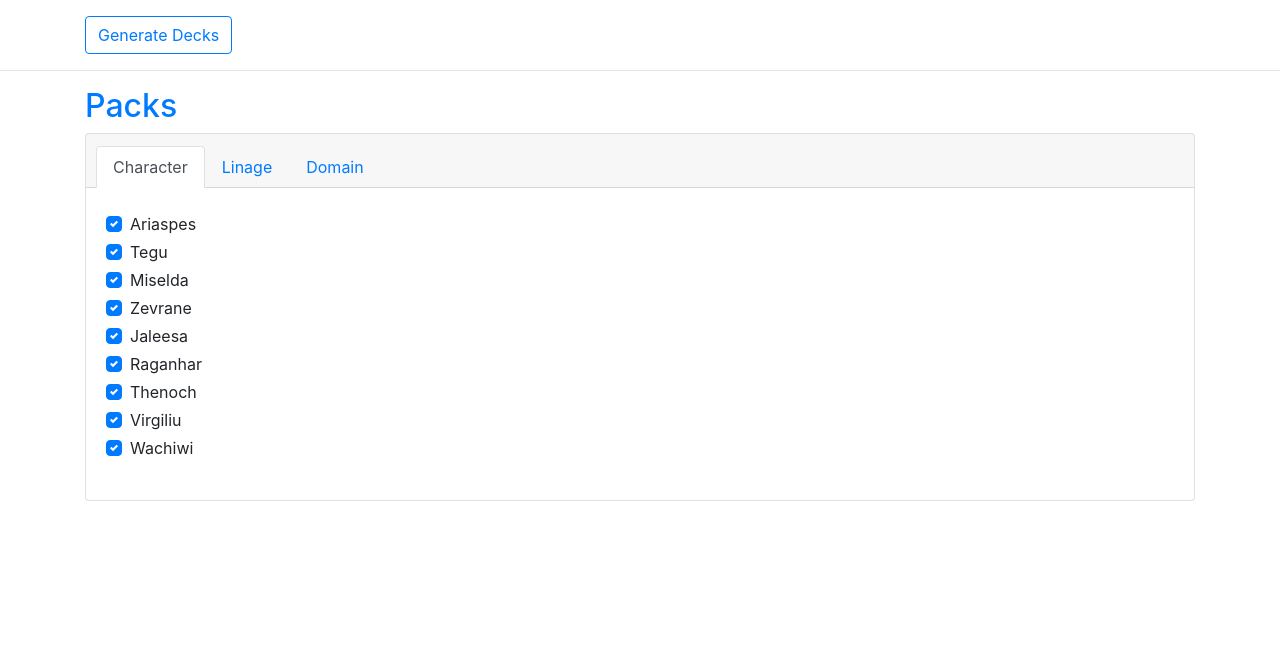
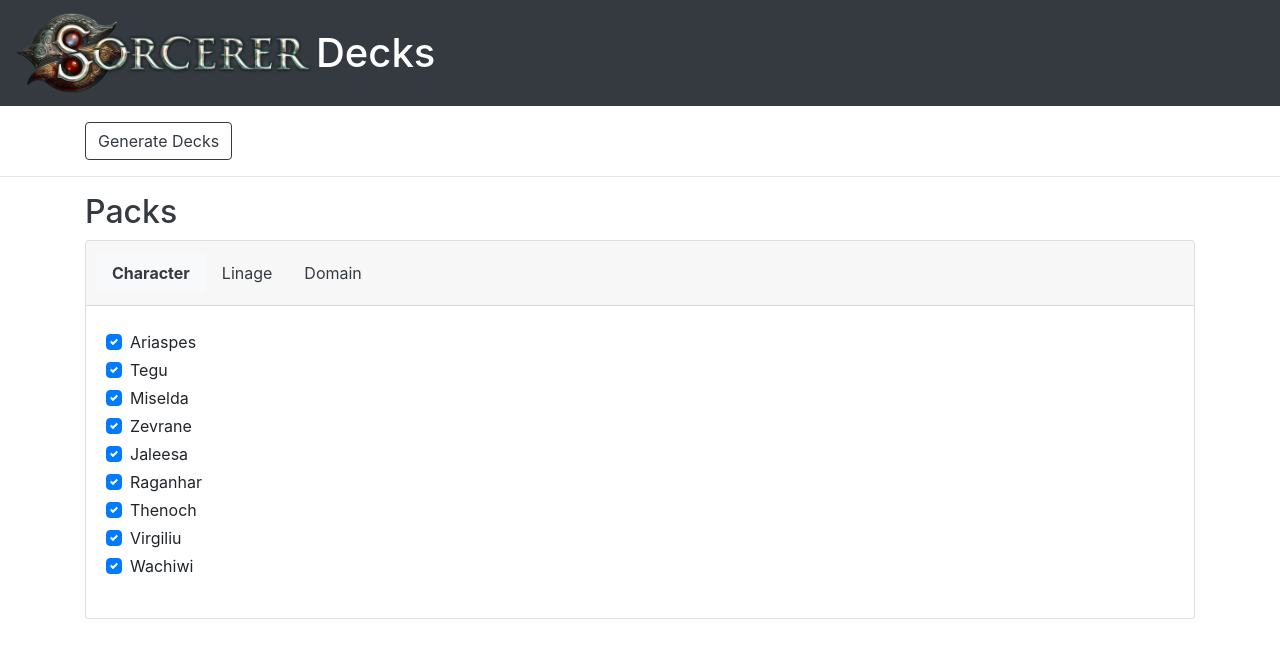
Before and after one commit to skinnybeans/sorcerer-decks, a Vue app: page / in a window 1280 px wide. Shown: the top 658 px of the page. Built offline with nearby package versions, Linux system fonts and the light colour scheme.

Commit message:
added header and colour changes

```diff
--- a/src/App.vue
+++ b/src/App.vue
@@ -1,13 +1,14 @@
 <template>
   <div id="app">
+    <app-header></app-header>
     <b-container>
       <b-row class="mt-3">
         <b-col>
-          <b-button variant="outline-primary" @click="generate_deck">Generate Decks</b-button>
+          <b-button variant="outline-dark" @click="generate_deck">Generate Decks</b-button>
         </b-col>
       </b-row>
       <b-row>
-        <b-col class="col-md-6 col-12" v-for="(deck, index) in decks" :key="deck.character">
+        <b-col class="col-lg-4 col-md-6 col-12" v-for="(deck, index) in decks" :key="deck.character">
           <app-deck :deck=deck :deck_number="index + 1"></app-deck>
         </b-col>
       </b-row>
@@ -16,14 +17,20 @@
     <b-container>
       <b-row>
         <b-col>
-          <h2 class="text-primary">Packs</h2>
+          <h2 class="text-dark">Packs</h2>
         </b-col>
       </b-row>
       <b-row>
         <b-col class="mb-4">
           <b-card no-body>
-            <b-tabs card>
-              <b-tab title="Character" active>
+            <b-tabs
+              pills
+              card
+              active-nav-item-class="font-weight-bold bg-light"
+              nav-item-class="text-danger"
+              active-tab-class=""
+              class="dark">
+              <b-tab title="Character" active title-link-class="text-dark">
                 <b-form-group>
                   <b-form-checkbox
                     v-for="character in characters"
@@ -31,13 +38,13 @@
                     :id="character"
                     :value="character"
                     name="character_box"
-                    class="my-1"
+                    class="my-1 dark"
                     v-model="selectedCharacters">
                     {{ character }}
                   </b-form-checkbox>
                 </b-form-group>
               </b-tab>
-              <b-tab title="Linage">
+              <b-tab title="Linage" title-link-class="text-dark">
                 <b-form-group>
                   <b-form-checkbox
                     v-for="linage in linages"
@@ -51,7 +58,7 @@
                   </b-form-checkbox>
                 </b-form-group>
               </b-tab>
-              <b-tab title="Domain">
+              <b-tab title="Domain" title-link-class="text-dark">
                 <b-form-group>
                   <b-form-checkbox
                     v-for="domain in domains"
@@ -76,6 +83,7 @@
 <script>
 
 import appDeck from './components/Deck.vue';
+import appHeader from './components/Header.vue';
 
 const characterList = ['Ariaspes', 'Tegu', 'Miselda', 'Zevrane', 'Jaleesa', 'Raganhar', 'Thenoch', 'Virgiliu', 'Wachiwi'];
 const linageList = ['The Animist', 'The Demonologist', 'The Bloodlord', 'The Necromancer', 'The Shapeshifter', 'The Druid'];
@@ -124,9 +132,15 @@ export default {
   },
   components: {
     appDeck,
+    appHeader,
   },
 };
 </script>
 
 <style>
+  .my-buttons .active {
+    color: #fff !important;
+    background-color: #28a745 !important;
+    border-color: #28a745 !important;
+  }
 </style>
--- a/src/components/Deck.vue
+++ b/src/components/Deck.vue
@@ -1,8 +1,8 @@
 <template>
   <b-card
-    header-bg-variant="primary"
+    header-bg-variant="dark"
     header-text-variant="white"
-    border-variant="primary"
+    border-variant="dark"
     header-tag="header"
     class="my-3"
     >
--- /dev/null
+++ b/src/components/Header.vue
@@ -0,0 +1,15 @@
+<template>
+    <b-navbar variant="dark" type="dark" fixed="top" :sticky="true">
+      <b-navbar-brand class="d-flex align-items-center">
+        <img style="width: 300px" src="../assets/sorcerer.png" alt="">
+        <h1 class="d-inline-block mb-0">
+          Decks
+        </h1>
+      </b-navbar-brand>
+    </b-navbar>
+</template>
+
+<script>
+export default {
+};
+</script>
```
Also changed, not shown: src/assets/sorcerer.png (added).
